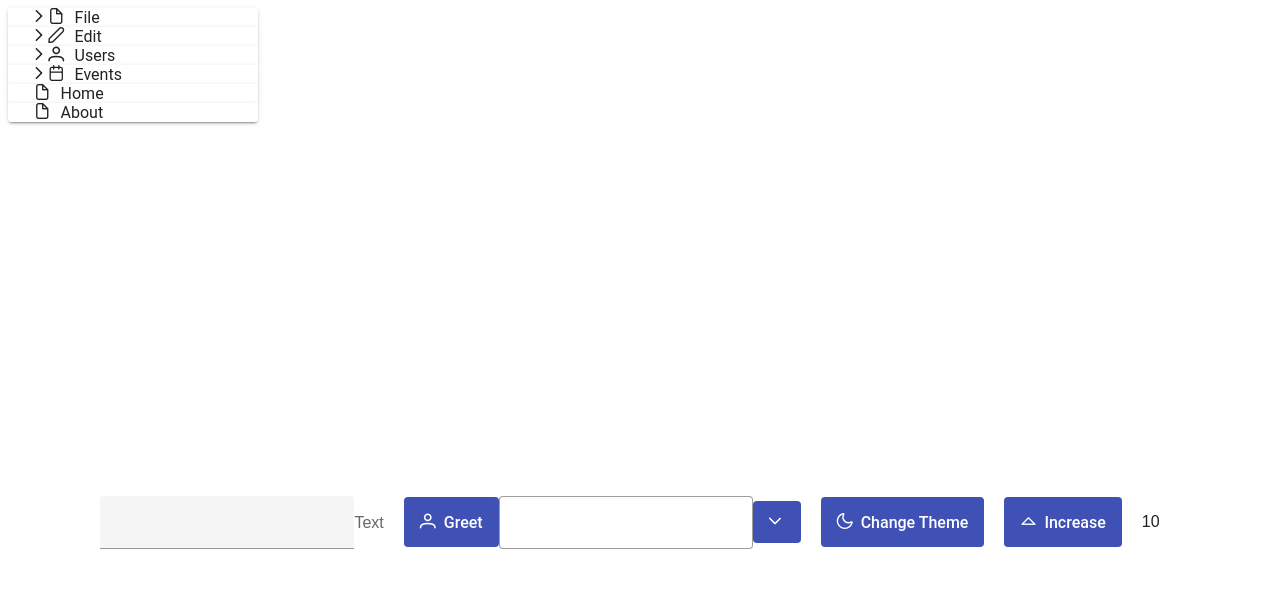
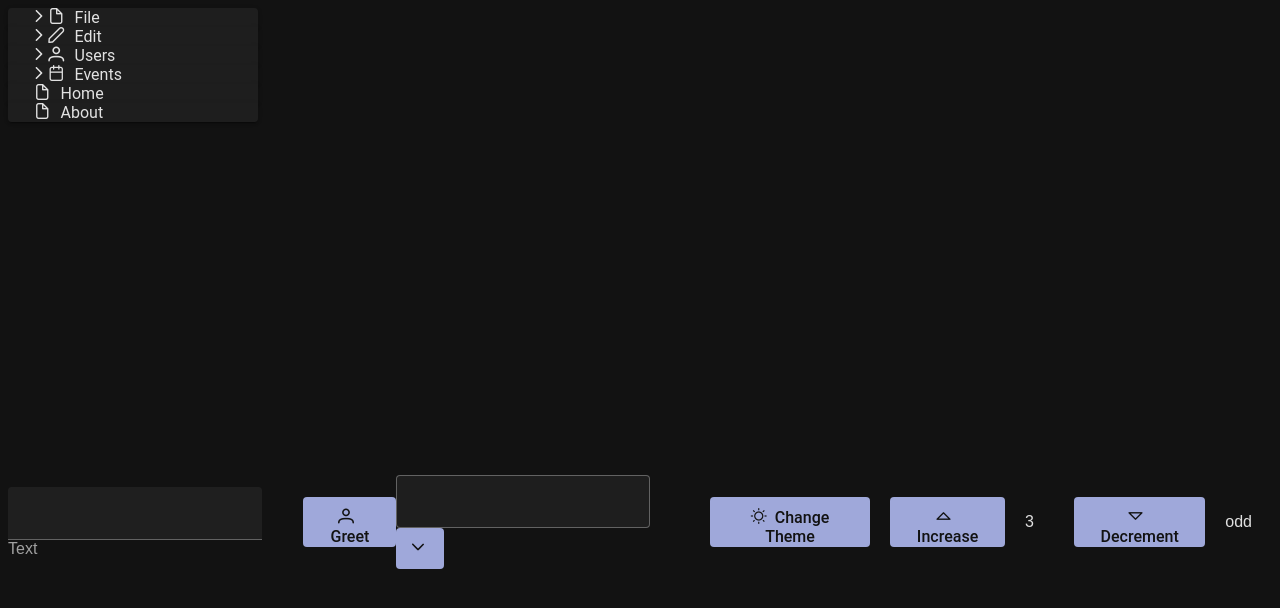
Before and after one commit to Glavyanov/VueJS-Education, a Vue app in the folder PrimeVue/app-demo/: page / in a window 1280 px wide. Shown: the top 608 px of the page. Built offline with nearby package versions, Linux system fonts and the light colour scheme.

Commit message:
change default theme and add button decrement

```diff
--- a/PrimeVue/app-demo/public/index.html
+++ b/PrimeVue/app-demo/public/index.html
@@ -5,7 +5,7 @@
     <meta http-equiv="X-UA-Compatible" content="IE=edge">
     <meta name="viewport" content="width=device-width,initial-scale=1.0">
     <link rel="icon" href="<%= BASE_URL %>favicon.ico">
-    <link id="id-to-link" rel="stylesheet" href="/themes/lara-light-purple/theme.css">
+    <link id="id-to-link" rel="stylesheet" href="/themes/lara-dark-indigo/theme.css">
     <title><%= htmlWebpackPlugin.options.title %></title>
   </head>
   <body>
--- a/PrimeVue/app-demo/src/components/HomeComp.vue
+++ b/PrimeVue/app-demo/src/components/HomeComp.vue
@@ -36,6 +36,15 @@
       <span class="p-float-label p-input-filled" style="margin-left: 20px; margin-right: 20px;">
         {{ store.count }}
       </span>
+      <ButtonBase
+        label="Decrement"
+        @click="store.decrement"
+        icon="pi pi-sort-down"
+        style="margin-left: 20px; height: 50px"
+      ></ButtonBase>
+      <span style="margin-left: 20px; margin-right: 20px;">
+        {{ store.oddOrEven }}
+      </span>
     </div>
 
   </template>
@@ -50,9 +59,9 @@
   const PrimeVue = usePrimeVue();
 
   const text = ref();
-  const icon = ref("pi pi-moon");
+  const icon = ref("pi pi-sun");
   const autoCom = ref("");
-  const isDark = ref(false);
+  const isDark = ref(true);
 
   const toast = useToast();
   const items = ref([]);
--- a/PrimeVue/app-demo/src/store/counterStore.js
+++ b/PrimeVue/app-demo/src/store/counterStore.js
@@ -1,13 +1,25 @@
 import { defineStore } from 'pinia';
-import { ref, computed} from 'vue';
+import { ref, computed } from 'vue';
 
 export const useCounterStore = defineStore('counter', () => {
-    const count = ref(10);
+    const count = ref(3);
     const name = ref('Increase');
-    const doubleCount = computed(() => count.value * 2);
+    const upperBoard = 9;
+
+    const doubleCount = () => count.value = count.value * 2;
+
+    const oddOrEven = computed(() => {
+      return count.value % 2 !== 1 ? 'even' : 'odd';
+    })
+
     function increment() {
-      count.value++
+      ++count.value;
+      count.value > upperBoard ? doubleCount() : null;
     }
 
-    return { count, name, doubleCount, increment }
+    function decrement() {
+      count.value && count.value--;
+    }
+
+    return { count, name, doubleCount, increment, decrement, oddOrEven }
   })
```
